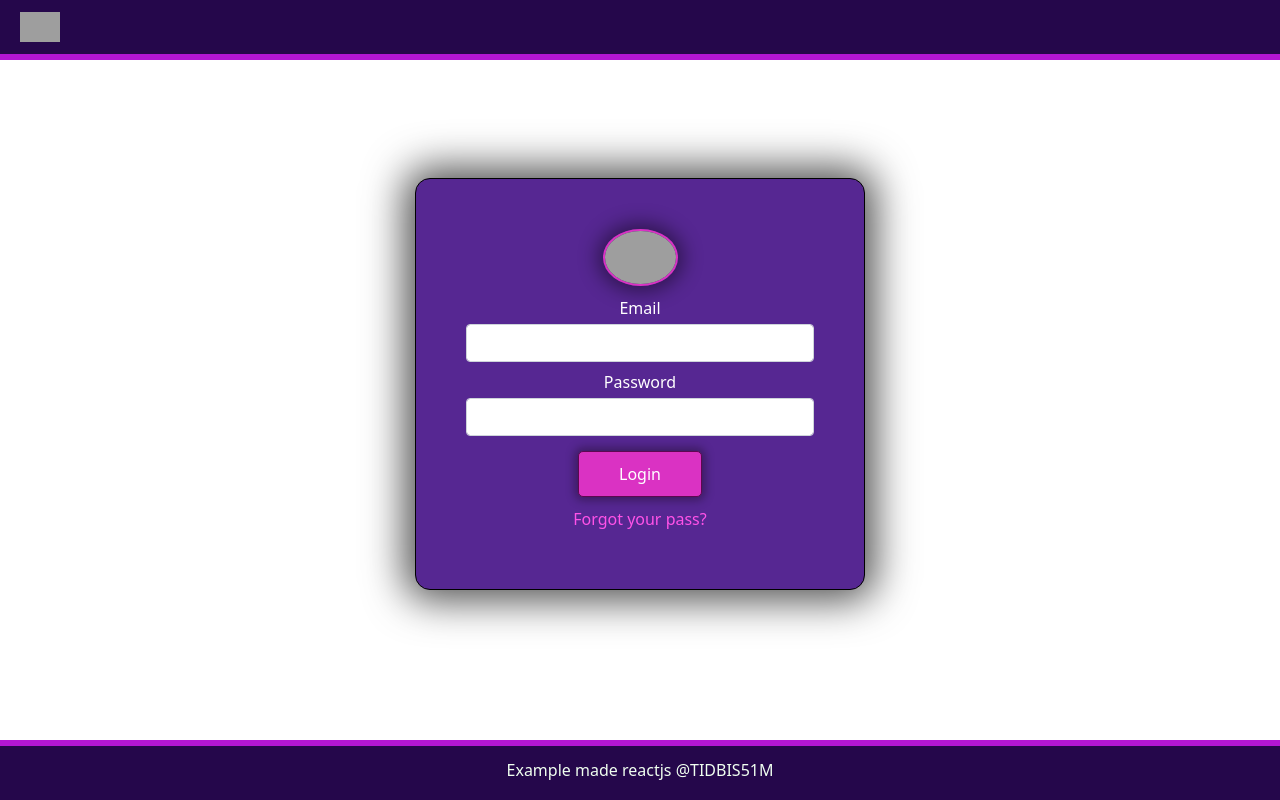
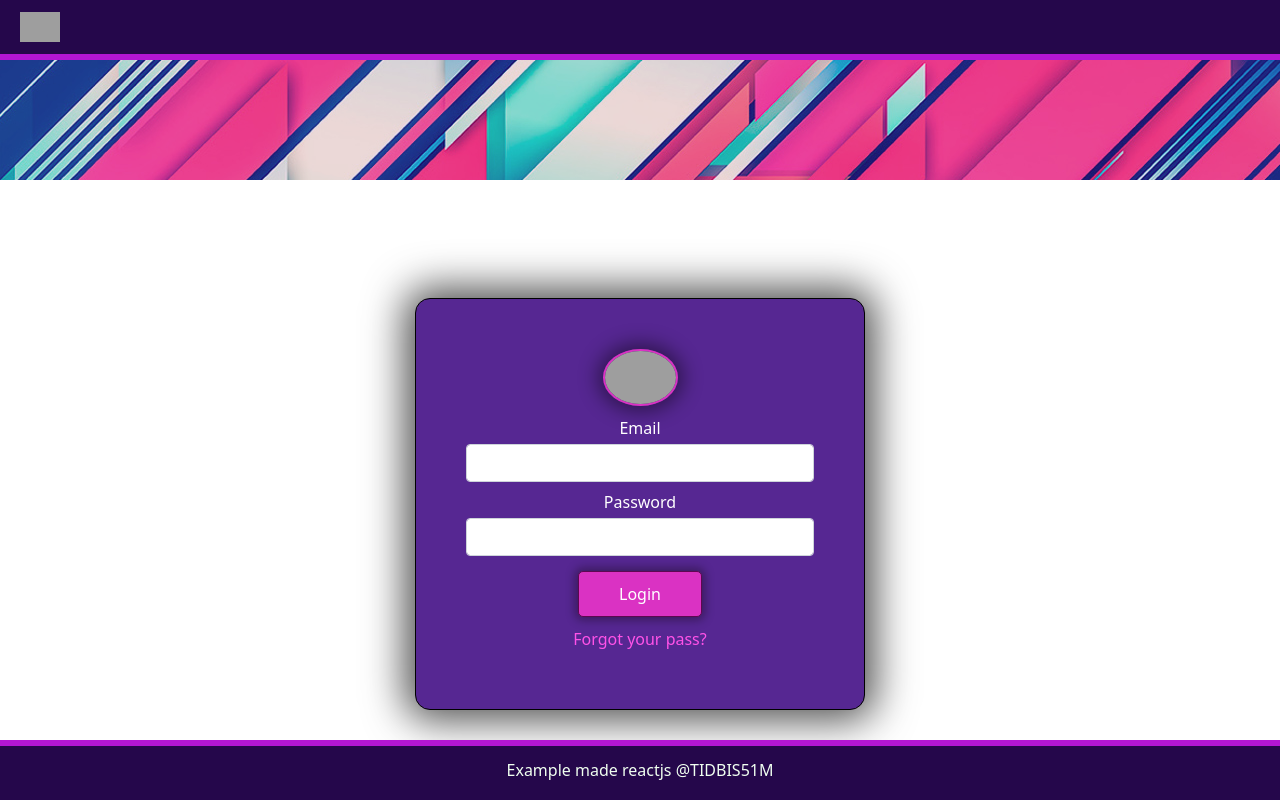
Before and after one commit to EdyRivas/React, a React (Create React App) app: page /log in a window 1280 px wide. Built offline with nearby package versions, Linux system fonts and the light colour scheme; grey boxes are pictures that could not be loaded.

Commit message:
adding hero

```diff
--- a/src/pages/login/login.jsx
+++ b/src/pages/login/login.jsx
@@ -6,6 +6,7 @@ class Login extends React.Component{
     render(){
         return(
             <React.Fragment>
+                <Hero h={"15vh"}></Hero>
                 <div className="Login_M">
                     <div className="Login_f m-5">
                         <img src="https://image.flaticon.com/icons/png/512/4710/4710741.png" alt="logito" />
```
